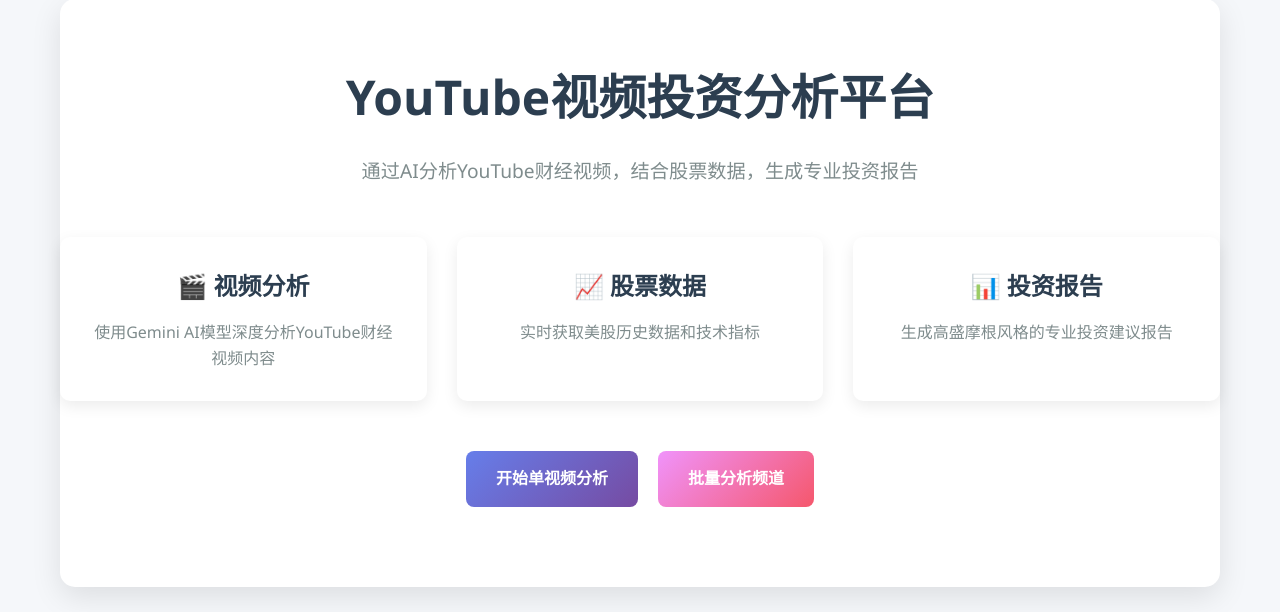
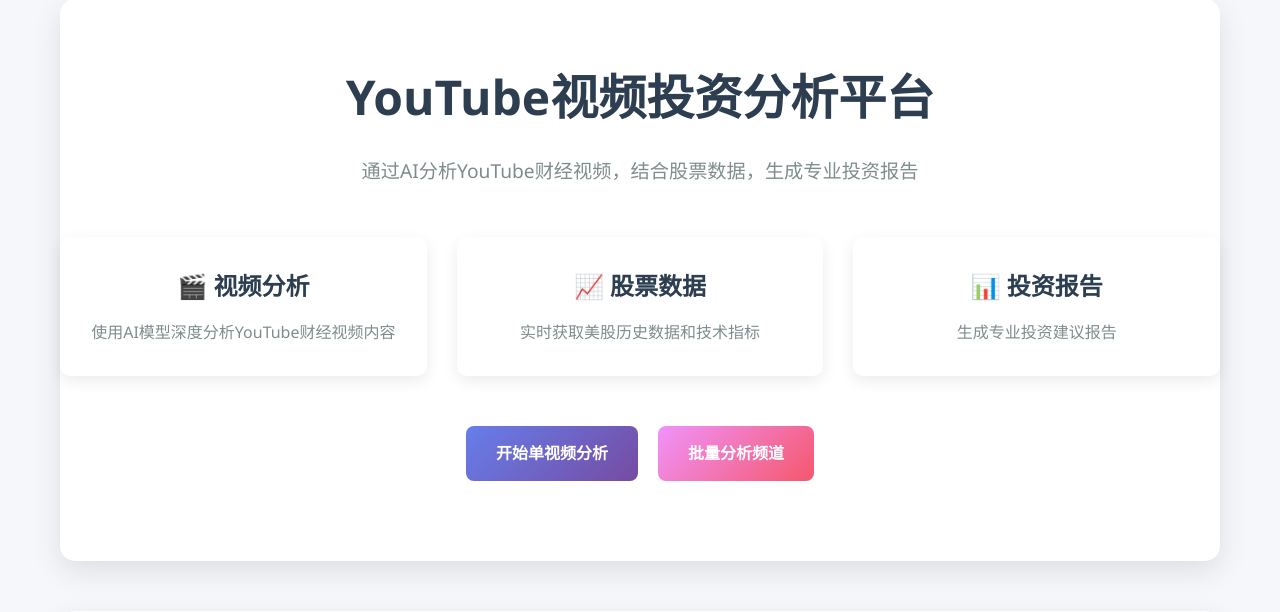
Before and after one commit to RipperTs/youtube-video, a Flask app: page / in a window 1280 px wide. Shown: the part 111-723 px from the top of the page. Run offline with Flask 3, Linux system fonts and the light colour scheme; parts of the project's set-up code (start-up, migrations or seed data) failed here and were passed over.

Commit message:
feat: simplify content descriptions for video analysis and investment reports

```diff
--- a/web/templates/index.html
+++ b/web/templates/index.html
@@ -26,7 +26,7 @@
             <div class="feature-cards">
                 <div class="feature-card">
                     <h3>🎬 视频分析</h3>
-                    <p>使用Gemini AI模型深度分析YouTube财经视频内容</p>
+                    <p>使用AI模型深度分析YouTube财经视频内容</p>
                 </div>
                 <div class="feature-card">
                     <h3>📈 股票数据</h3>
@@ -34,7 +34,7 @@
                 </div>
                 <div class="feature-card">
                     <h3>📊 投资报告</h3>
-                    <p>生成高盛摩根风格的专业投资建议报告</p>
+                    <p>生成专业投资建议报告</p>
                 </div>
             </div>
 
```
